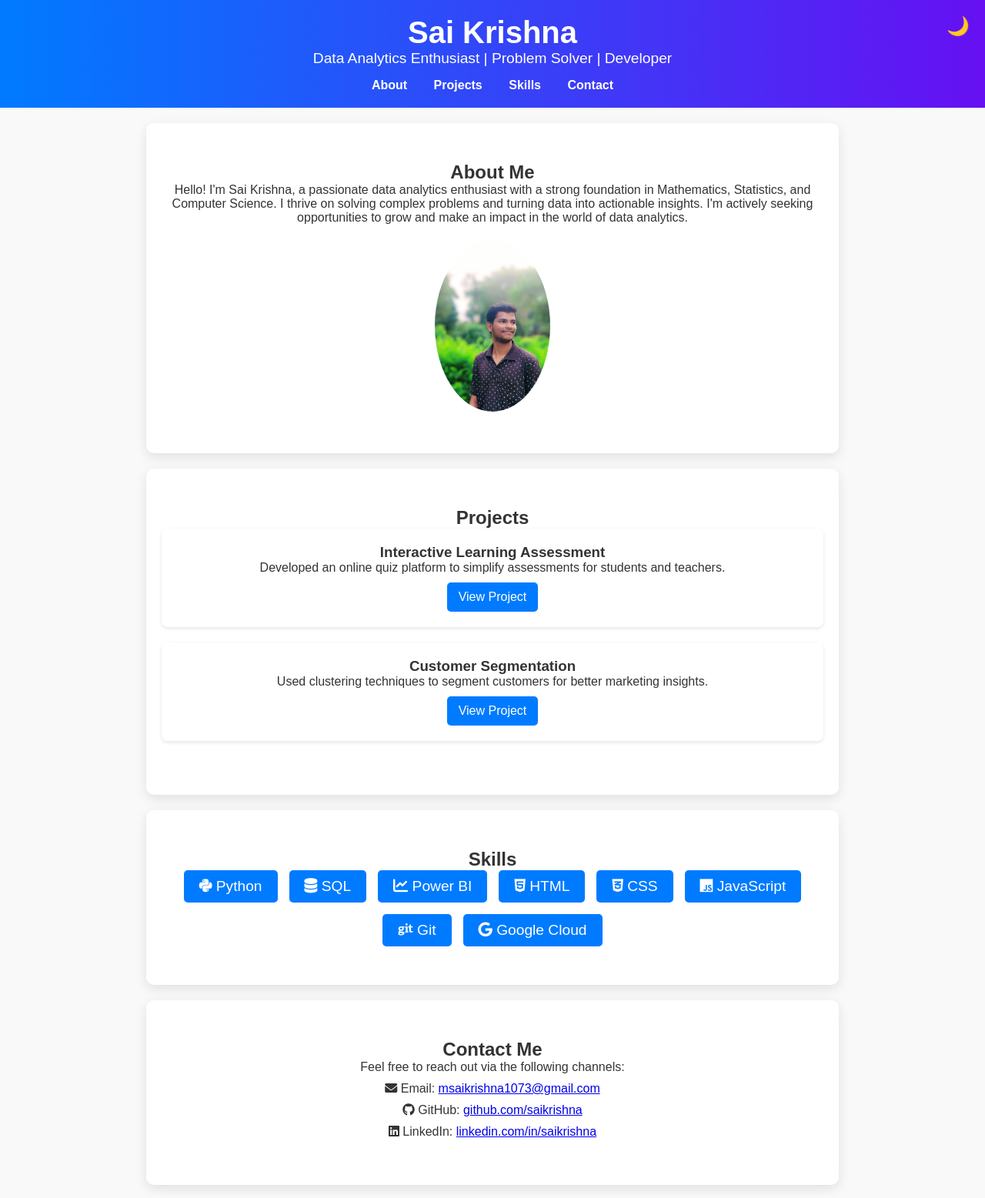
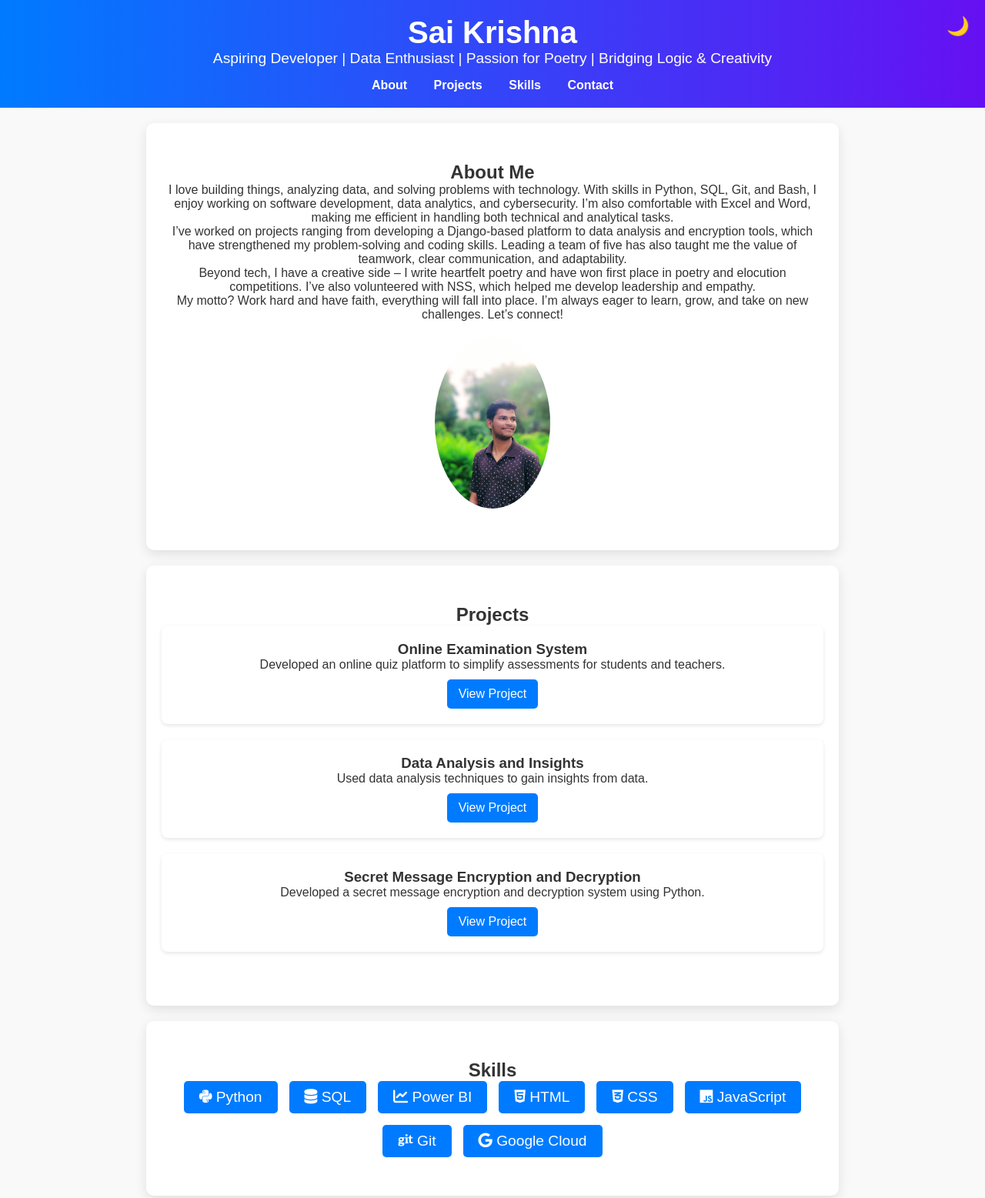
Before and after one commit to Mirthinti/Portfolio, a plain HTML site: page index.html in a window 1280 px wide. Shown: the top 1557 px of the page at 77% size. Drawn offline with Linux system fonts and the light colour scheme.

Commit message:
Update index.html

```diff
--- a/index.html
+++ b/index.html
@@ -1,4 +1,5 @@
-<!DOCTYPE html><html lang="en">
+<!DOCTYPE html>
+<html lang="en">
 <head>
     <meta charset="UTF-8">
     <meta name="viewport" content="width=device-width, initial-scale=1.0">
@@ -9,7 +10,7 @@
 <body>
     <header>
         <h1>Sai Krishna</h1>
-        <p>Data Analytics Enthusiast | Problem Solver | Developer</p>
+        <p>Aspiring Developer | Data Enthusiast | Passion for Poetry | Bridging Logic & Creativity</p>
         <nav>
             <a href="#about">About</a>
             <a href="#projects">Projects</a>
@@ -17,29 +18,33 @@
             <a href="#contact">Contact</a>
         </nav>
         <button id="darkModeToggle">🌙</button>
-    </header><section id="about">
+    </header>
+    <section id="about">
         <h2>About Me</h2>
-    <p>
-        Hello! I'm Sai Krishna, a passionate data analytics enthusiast with a strong foundation in Mathematics, Statistics, and Computer Science.
-        I thrive on solving complex problems and turning data into actionable insights. I'm actively seeking opportunities to grow and make an impact in the world of data analytics.
-    </p>
+        <p>I love building things, analyzing data, and solving problems with technology. With skills in Python, SQL, Git, and Bash, I enjoy working on software development, data analytics, and cybersecurity. I’m also comfortable with Excel and Word, making me efficient in handling both technical and analytical tasks.</p>
+        <p>I’ve worked on projects ranging from developing a Django-based platform to data analysis and encryption tools, which have strengthened my problem-solving and coding skills. Leading a team of five has also taught me the value of teamwork, clear communication, and adaptability.</p>
+        <p>Beyond tech, I have a creative side – I write heartfelt poetry and have won first place in poetry and elocution competitions. I’ve also volunteered with NSS, which helped me develop leadership and empathy.</p>
+        <p>My motto? Work hard and have faith, everything will fall into place. I’m always eager to learn, grow, and take on new challenges. Let’s connect!</p>
         <img src="profile.jpeg" alt="Profile Picture">
     </section>
-
     <section id="projects">
         <h2>Projects</h2>
         <div class="project-card">
-        <h3>Interactive Learning Assessment</h3>
+            <h3>Online Examination System</h3>
             <p>Developed an online quiz platform to simplify assessments for students and teachers.</p>
-        <a href="#">View Project</a>
+            <a href="https://github.com/Mirthinti/Online-Examination-System">View Project</a>
         </div>
         <div class="project-card">
-        <h3>Customer Segmentation</h3>
-        <p>Used clustering techniques to segment customers for better marketing insights.</p>
-        <a href="#">View Project</a>
+            <h3>Data Analysis and Insights</h3>
+            <p>Used data analysis techniques to gain insights from data.</p>
+            <a href="https://github.com/Mirthinti/data-Analysis-and-Insights">View Project</a>
+        </div>
+        <div class="project-card">
+            <h3>Secret Message Encryption and Decryption</h3>
+            <p>Developed a secret message encryption and decryption system using Python.</p>
+            <a href="https://github.com/Mirthinti/Secret-Message-encryption-and-decryption-using-Python">View Project</a>
         </div>
     </section>
-
     <section id="skills">
         <h2>Skills</h2>
         <div class="skills-container">
@@ -53,24 +58,9 @@
             <div class="skill"><i class="fab fa-google"></i> Google Cloud</div>
         </div>
     </section>
-
     <section id="contact">
         <h2>Contact Me</h2>
         <p>Feel free to reach out via the following channels:</p>
         <ul>
             <li><i class="fas fa-envelope"></i> Email: <a href="mailto:msaikrishna1073@gmail.com">msaikrishna1073@gmail.com</a></li>
             <li><i class="fab fa-github"></i> GitHub: <a href="https://github.com/saikrishna" target="_blank">github.com/saikrishna</a></li>
-        <li><i class="fab fa-linkedin"></i> LinkedIn: <a href="#">linkedin.com/in/saikrishna</a></li>
-    </ul>
-</section>
-
-<footer>
-    <p>© 2024 Sai Krishna | Built with Curiosity 📈❤️</p>
-</footer>
-
-<script src="script.js"></script>
-
-<script src="js/script.js"></script>
-
-</body>
-</html>
```
Lines whose indentation alone changed are shown as unchanged.
